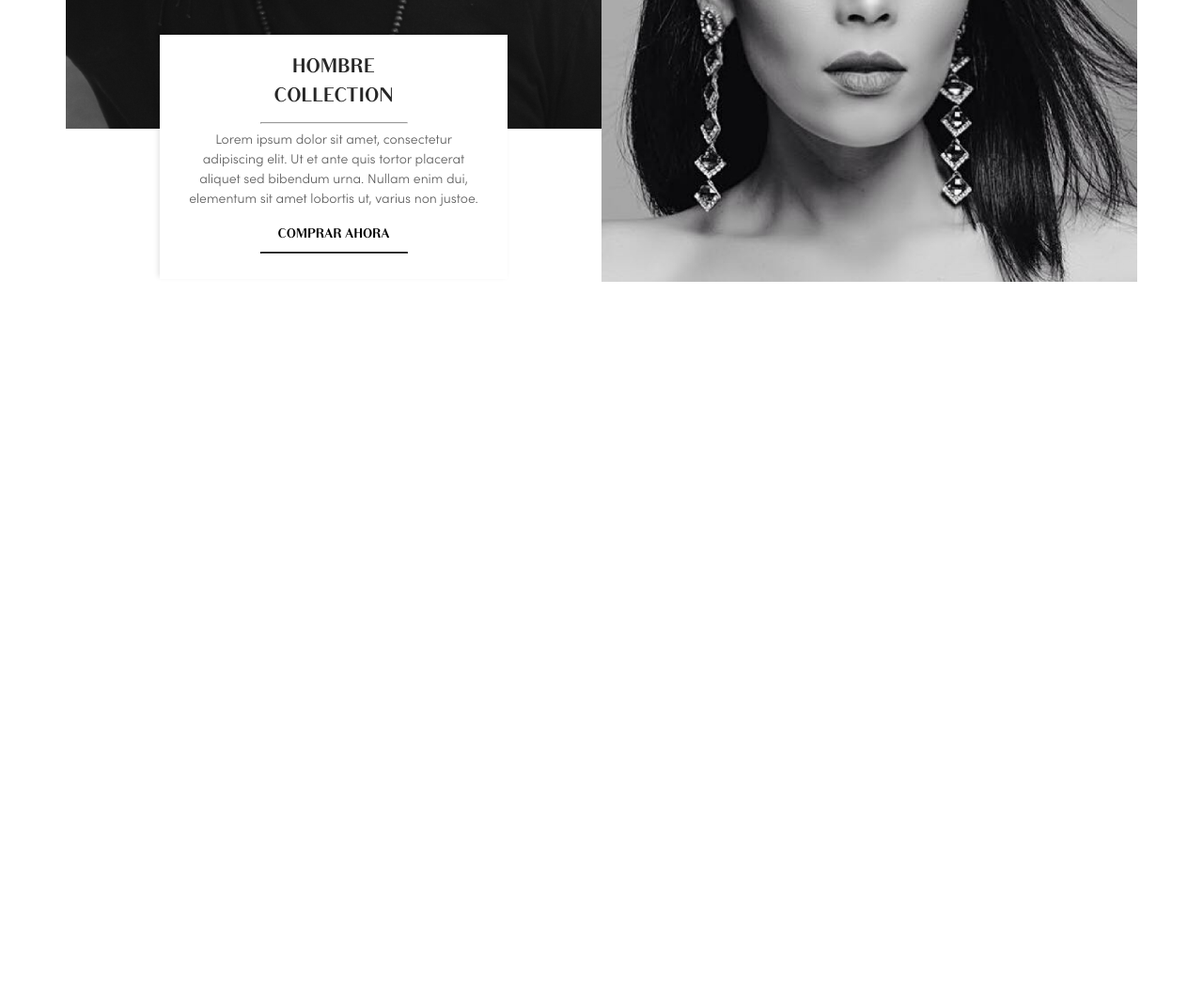
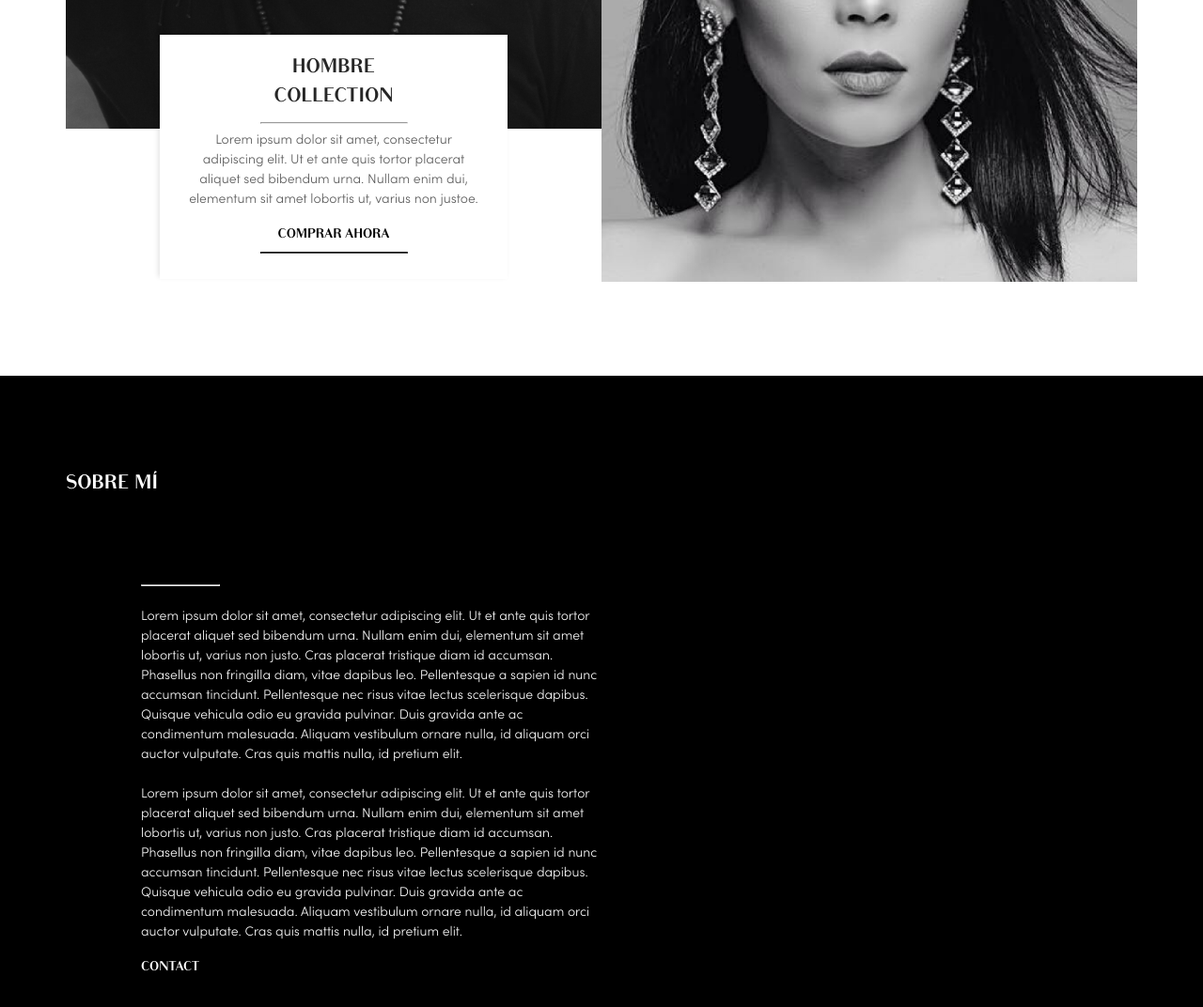
Before and after one commit to betoxd40/shakymar, a React app: page / in a window 1280 px wide. Shown: the part 1237-2309 px from the top of the page at 94% size. Before the commit the page ends 1537 px from the top, so only its background shows below. Built offline with nearby package versions, Linux system fonts and the light colour scheme.

Commit message:
Added AboutMe component in Home Container

```diff
--- /dev/null
+++ b/src/components/Home/AboutMe.js
@@ -0,0 +1,49 @@
+import React from 'react';
+import {Row, Col} from 'antd';
+
+const AboutMe = () => {
+    return (
+        <div className={'container-fluid AboutMe'}>
+            <div className={'container'}>
+                <Row>
+                    <Col span={12}>
+                        <Row>
+                            <Col span={24}>
+                                <h2>SOBRE MÍ</h2>
+                            </Col>
+                            <div className={'text-about'}>
+                                <Col span={4}>
+                                    <hr/>
+                                </Col>
+                                <Col span={24}>
+                                    <p>
+                                        Lorem ipsum dolor sit amet, consectetur adipiscing elit. Ut et ante quis tortor placerat
+                                        aliquet sed bibendum urna. Nullam enim dui, elementum sit amet lobortis ut, varius non
+                                        justo. Cras placerat tristique diam id accumsan. Phasellus non fringilla diam, vitae dapibus
+                                        leo. Pellentesque a sapien id nunc accumsan tincidunt. Pellentesque nec risus vitae lectus
+                                        scelerisque dapibus. Quisque vehicula odio eu gravida pulvinar. Duis gravida ante ac
+                                        condimentum malesuada. Aliquam vestibulum ornare nulla, id aliquam orci auctor vulputate.
+                                        Cras quis mattis nulla, id pretium elit. <br/> <br/>
+
+                                        Lorem ipsum dolor sit amet, consectetur adipiscing elit. Ut et ante quis tortor placerat
+                                        aliquet sed bibendum urna. Nullam enim dui, elementum sit amet lobortis ut, varius non
+                                        justo. Cras placerat tristique diam id accumsan. Phasellus non fringilla diam, vitae dapibus
+                                        leo. Pellentesque a sapien id nunc accumsan tincidunt. Pellentesque nec risus vitae lectus
+                                        scelerisque dapibus. Quisque vehicula odio eu gravida pulvinar. Duis gravida ante ac
+                                        condimentum malesuada. Aliquam vestibulum ornare nulla, id aliquam orci auctor vulputate.
+                                        Cras quis mattis nulla, id pretium elit.
+                                    </p>
+                                    <a href="">
+                                        CONTACT
+                                    </a>
+                                </Col>
+                            </div>
+                        </Row>
+                    </Col>
+                </Row>
+            </div>
+        </div>
+    );
+};
+
+export default AboutMe;
--- a/src/containers/Home.js
+++ b/src/containers/Home.js
@@ -4,6 +4,7 @@ import {bindActionCreators} from 'redux';
 import NavBar from '../components/Home/NavBar';
 import CarouselBanner from '../components/Home/CarouselBanner';
 import Collection from '../components/Home/Collection';
+import AboutMe from '../components/Home/AboutMe';
 import '../sass/home.scss';
 
 
@@ -18,6 +19,7 @@ class Home extends React.Component {
                 <NavBar />
                 <CarouselBanner />
                 <Collection />
+                <AboutMe />
             </div>
         );
     }
--- a/src/sass/app.scss
+++ b/src/sass/app.scss
@@ -57,3 +57,11 @@ h5,p{
   width: 100%;
   height: auto;
 }
+
+.container-fluid {
+  width: 100%;
+  padding-right: 15px;
+  padding-left: 15px;
+  margin-right: auto;
+  margin-left: auto;
+}
--- a/src/sass/home.scss
+++ b/src/sass/home.scss
@@ -63,3 +63,28 @@
     }
   }
 }
+
+.AboutMe{
+  padding: 100px 50px 100px 50px;
+  margin-top: 100px;
+  background: black;
+  h2,p{
+    color: white;
+  }
+  .text-about{
+    margin-left: 10vh;
+    hr{
+      margin-top: 10vh;
+      width: 100%;
+    }
+    p{
+      padding-top: 15px;
+    }
+    a{
+      font-family: "Bodoni Sans Text Bold";
+      text-decoration: none;
+      color: white;
+    }
+  }
+
+}
```
